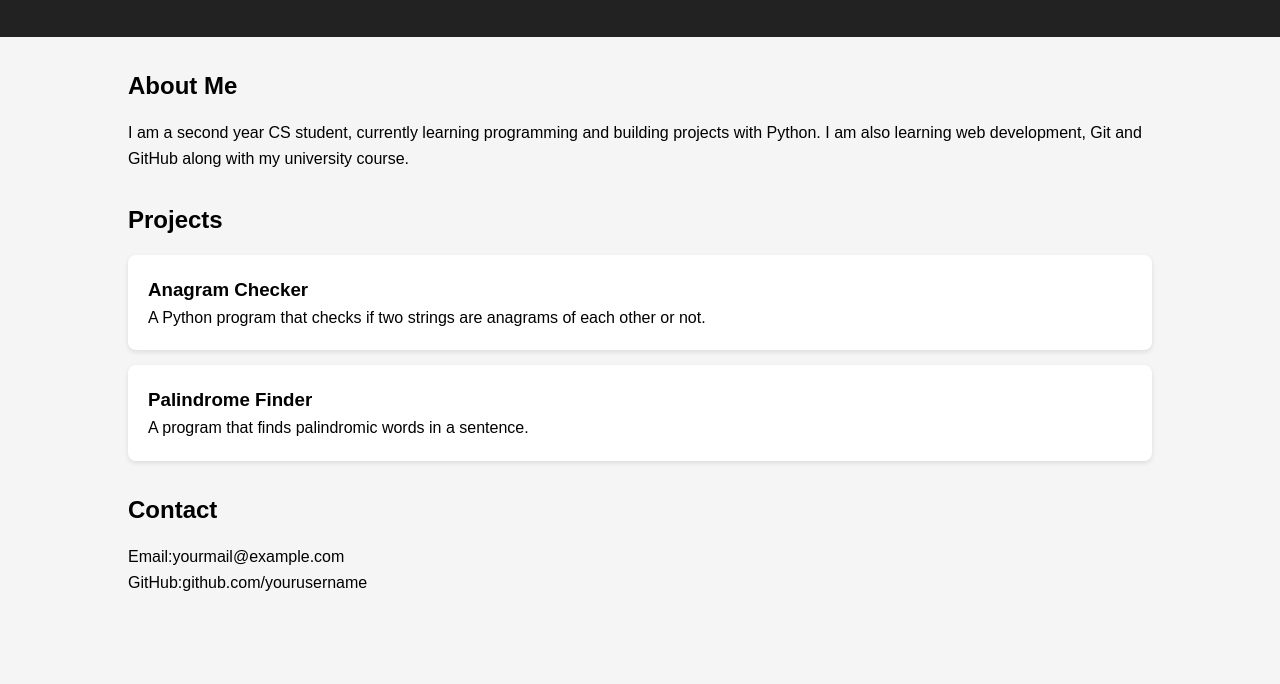
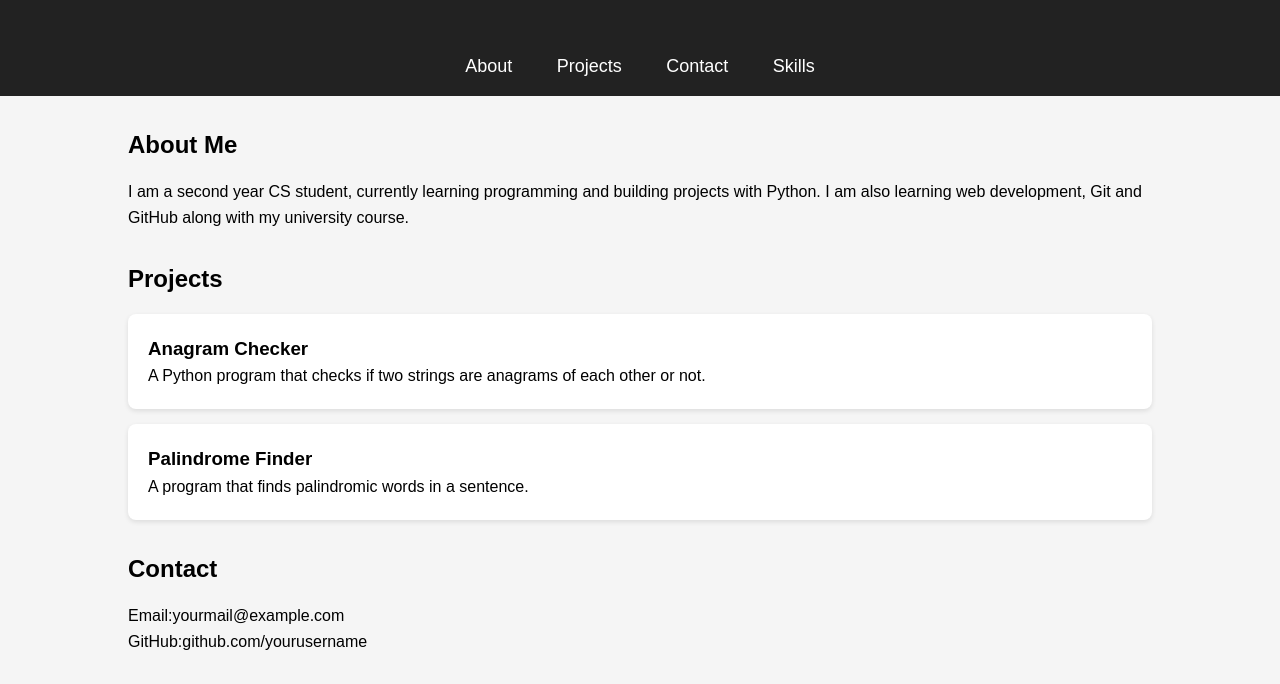
Before and after one commit to merriam-mahfooz/portfolio-page, a plain HTML site: page index.html in a window 1280 px wide. Shown: the part 120-804 px from the top of the page. Drawn offline with Linux system fonts and the light colour scheme.

Commit message:
added navbar

```diff
--- a/index.html
+++ b/index.html
@@ -11,6 +11,12 @@
         <h1>Merriam Mahfooz</h1>
         <p>Aspiring full-stack developer</p>
     </header>
+    <nav>
+        <a href="#about">About</a>
+        <a href="#projects">Projects</a>
+        <a href="#contact">Contact</a>
+        <a href="#skills">Skills</a>
+    </nav>
 
     <section id="about">
         <h2>About Me</h2>
--- a/style.css
+++ b/style.css
@@ -13,6 +13,20 @@
     color: white;
     text-align: center;
     padding: 40px;
+}
+nav{
+    background-color: #222;
+    padding: 15px;
+    text-align: center;
+}
+nav a{
+    color: white;
+    text-decoration: none;
+    margin: 0 20px;
+    font-size: 18px;
+}
+nav a:hover{
+    color: #00adb5;
 }
 section{
     width: 80%;
```
